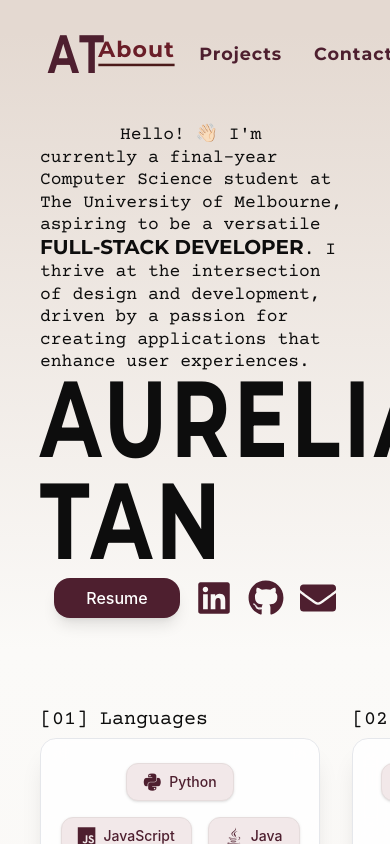
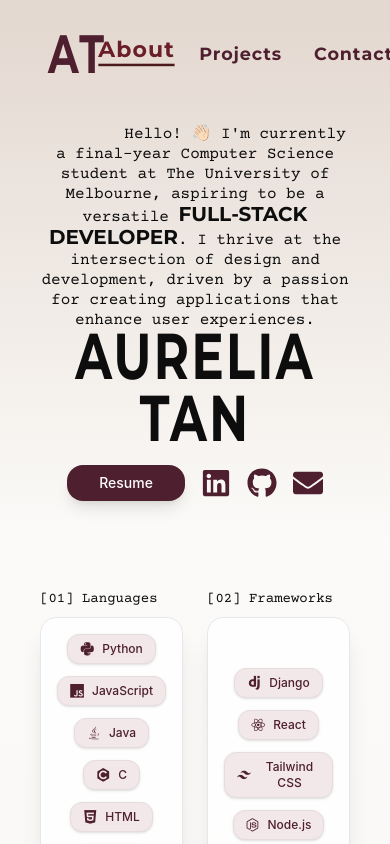
Before and after one commit to aureliatann/portfolio-website, a React (Vite) app: page / in a window 390 px wide. Built offline with nearby package versions, Linux system fonts and the light colour scheme.

Commit message:
updated responsiveness on all sections

```diff
--- a/src/components/About.jsx
+++ b/src/components/About.jsx
@@ -15,8 +15,15 @@ export default function About() {
       <FadeInStagger delay={150} duration={500}>
 
         {/* Row 1: Right-aligned intro paragraph */}
-        <div className="flex w-full justify-end">
-          <p className="text-[#0D0D0D] font-body text-lg sm:text-xl max-w-5xl indent-20 leading-tight mb-5">
+        <div className="flex w-full justify-center lg:justify-end">
+          <p
+            className="
+              text-[#0D0D0D] font-body
+              text-base sm:text-lg md:text-xl lg:text-xl
+              max-w-5xl indent-20 leading-tight mb-3
+              text-center xl:text-right
+            "
+          >
             Hello! 👋🏻 I'm currently a final-year Computer Science student at The University of Melbourne, aspiring to be a versatile{" "}
             <span className="font-heading uppercase text-xl sm:text-2xl leading-none align-baseline">
               full-stack developer
@@ -26,20 +33,34 @@ export default function About() {
         </div>
 
         {/* Row 2: Left-aligned hero text */}
-        <div className="flex w-full justify-start flex-col space-y-4">
-          <h2 className="text-[5rem] sm:text-[8rem] font-heading tracking-wider font-bold text-[#0D0D0D] leading-[0.95] transform scale-y-135">
+        <div className="flex w-full justify-center lg:justify-start flex-col space-y-4">
+          <h2
+            className="
+              font-heading tracking-wider font-bold text-[#0D0D0D] transform scale-y-135 leading-[0.95]
+              text-[3rem] sm:text-[4.5rem] md:text-[6rem] lg:text-[8rem]
+              text-center xl:text-left
+            "
+          >
             AURELIA TAN
           </h2>
 
           {/* Resume + Social links */}
-          <div className="flex justify-center sm:justify-start items-center gap-4 mt-4 text-4xl">
+          <div
+            className="
+              flex items-center gap-4 mt-4 text-3xl sm:text-4xl
+              justify-center sm:justify-center xl:justify-start
+            "
+          >
             <a
               href="/pdfs/Aurelia Tan.pdf"
               target="_blank"
               rel="noopener noreferrer"
-              className="bg-[#4e1f2f] text-white px-8 py-2 rounded-2xl font-medium text-base sm:text-lg shadow-lg
-                         transition transform duration-300 ease-in-out
-                         hover:bg-[#3b0f1b] hover:scale-105 hover:-translate-y-1 hover:shadow-xl"
+              className="
+                bg-[#4e1f2f] text-white px-8 py-2 rounded-2xl font-medium
+                text-sm sm:text-base md:text-lg
+                shadow-lg transition transform duration-300 ease-in-out
+                hover:bg-[#3b0f1b] hover:scale-105 hover:-translate-y-1 hover:shadow-xl
+              "
             >
               Resume
             </a>
@@ -50,8 +71,11 @@ export default function About() {
                 href={item.href}
                 target={item.href.startsWith("mailto") ? "_self" : "_blank"}
                 rel={item.href.startsWith("mailto") ? undefined : "noopener noreferrer"}
-                className="text-[#4e1f2f] transition transform duration-300 ease-in-out
-                           hover:text-[#3b0f1b] hover:scale-105 hover:-translate-y-1 cursor-pointer"
+                className="
+                  text-[#4e1f2f] transition transform duration-300 ease-in-out
+                  hover:text-[#3b0f1b] hover:scale-105 hover:-translate-y-1 cursor-pointer
+                  text-3xl sm:text-4xl
+                "
               >
                 {item.icon}
               </a>
--- a/src/components/ContactForm.jsx
+++ b/src/components/ContactForm.jsx
@@ -14,7 +14,7 @@ const inputClass = `
 // -------------------- CONTACT FORM --------------------
 export default function ContactForm() {
   const [formData, setFormData] = useState({ name: "", email: "", message: "" });
-  const [status, setStatus]     = useState("");
+  const [status, setStatus] = useState("");
 
   const handleChange = (e) => {
     setFormData({ ...formData, [e.target.name]: e.target.value });
@@ -44,17 +44,23 @@ export default function ContactForm() {
       setStatus("Error sending message.");
     }
 
-    // Clear message after 3 seconds
     setTimeout(() => setStatus(""), 3000);
   };
 
   return (
     <section
       id="contact"
-      className="w-full flex flex-col lg:flex-row px-4 lg:px-10 py-12 gap-10 items-center lg:items-center"
+      className="
+        w-full flex flex-col lg:flex-row px-4 lg:px-10 py-6 gap-10
+        items-center lg:items-center
+      "
     >
-      {/* Left side */}
-      <div className="flex-[4] flex flex-col justify-center items-start text-[#e4d9d1] space-y-4">
+      {/* LEFT SIDE */}
+      <div className="
+        flex flex-col flex-1 w-full text-[#e4d9d1] space-y-4
+        text-center lg:text-left
+        items-center lg:items-start
+      ">
         <h2 className="text-6xl font-bold text-[#4e1f2f] scale-y-135">AT</h2>
         <h2 className="font-body text-3xl font-bold">Let's Connect!</h2>
         <p className="font-body text-base">
@@ -63,30 +69,29 @@ export default function ContactForm() {
         </p>
       </div>
 
-      {/* Right side - Contact Form */}
-      <div className="flex-[6] flex justify-end items-center">
+      {/* RIGHT SIDE — FORM */}
+      <div className="flex flex-1 w-full justify-center lg:justify-end">
         <form
-          className="w-full max-w-2xl bg-transparent rounded-2xl space-y-4"
           onSubmit={handleSubmit}
+          className="
+            w-full
+            max-w-2xl
+            bg-transparent
+            rounded-2xl
+            space-y-4
+          "
         >
-          {/* Status Message */}
+          {/* STATUS MSG */}
           {status && (
-            <p
-              className="
-                text-[#e4d9d1] text-center
-                font-body text-sm
-                transition-opacity duration-300
-              "
-            >
+            <p className="text-[#e4d9d1] text-center font-body text-sm transition-opacity duration-300">
               {status}
             </p>
           )}
 
-          {/* Inputs */}
-          <div className="flex gap-4 items-stretch h-full mt-3">
-
+          {/* INPUTS */}
+          <div className="flex gap-4 items-start mt-3 flex-col sm:flex-row">
             {/* Left column: Name & Email */}
-            <div className="flex flex-col gap-2.5 flex-1">
+            <div className="flex flex-col gap-2.5 flex-1 w-full">
               <input
                 type="text"
                 name="name"
@@ -108,7 +113,7 @@ export default function ContactForm() {
             </div>
 
             {/* Right column: Message */}
-            <div className="flex-1 flex flex-col h-full">
+            <div className="flex-1 flex flex-col w-full">
               <textarea
                 name="message"
                 placeholder="Your Message"
@@ -118,10 +123,9 @@ export default function ContactForm() {
                 required
               />
             </div>
-
           </div>
 
-          {/* Heading + Submit Button */}
+          {/* Heading + Button */}
           <div className="flex justify-between items-center mb-2">
             <h2 className="font-body text-[#e4d9d1] font-extrabold tracking-wider leading-tight text-3xl">
               (CONTACT ME)
@@ -140,7 +144,6 @@ export default function ContactForm() {
               Send Message
             </button>
           </div>
-
         </form>
       </div>
     </section>
--- a/src/components/Skills.jsx
+++ b/src/components/Skills.jsx
@@ -39,24 +39,24 @@ function SkillCard({ items }) {
   return (
     <div
       className="
-        w-[280px] h-[250px]
+        w-full h-full min-h-[180px]
         bg-white/80 backdrop-blur-md
-        rounded-2xl shadow-xl border border-gray-200 p-3
+        rounded-2xl shadow-xl border border-gray-200 p-4
         flex
       "
     >
-      <div className="m-auto flex flex-wrap justify-center items-center gap-4 text-center">
+      <div className="m-auto flex flex-wrap justify-center items-center gap-3 text-center">
         {items.map((skill) => (
           <span
             key={skill}
             className="
-              flex items-center gap-2 px-4 py-2
+              flex items-center gap-2 px-3 py-1.5
               rounded-xl bg-[#f2e8e9] text-[#4e1f2f]
-              text-sm sm:text-base font-medium shadow-sm
-              border border-[#e5dcdc]
+              text-xs sm:text-sm md:text-base
+              font-medium shadow-sm border border-[#e5dcdc]
             "
           >
-            <i className={`${skillIcons[skill]} text-lg`} />
+            <i className={`${skillIcons[skill]} text-sm sm:text-base md:text-lg`} />
             {skill}
           </span>
         ))}
@@ -68,18 +68,20 @@ function SkillCard({ items }) {
 // -------------------- SKILLS --------------------
 export default function Skills() {
   const categories = [
-    { label: "[01] Languages",        key: "Languages"  },
-    { label: "[02] Frameworks",       key: "Frameworks" },
-    { label: "[03] Databases",        key: "Databases"  },
-    { label: "[04] Developer Tools",  key: "Tools"      },
+    { label: "[01] Languages",       key: "Languages"  },
+    { label: "[02] Frameworks",      key: "Frameworks" },
+    { label: "[03] Databases",       key: "Databases"  },
+    { label: "[04] Developer Tools", key: "Tools"      },
   ];
 
   return (
     <section id="skills" className="px-4 lg:px-10 py-12">
-      <div className="flex gap-8 items-start max-w-[1200px]">
+      <div className="grid grid-cols-2 xl:grid-cols-4 gap-6 w-full max-w-[1200px]">
         {categories.map(({ label, key }) => (
           <div key={key} className="flex flex-col">
-            <h3 className="font-body text-xl text-[#0D0D0D] mb-1">{label}</h3>
+            <h3 className="font-body text-sm sm:text-lg md:text-xl text-[#0D0D0D] mb-2">
+              {label}
+            </h3>
             <SkillCard items={skillsWithLogos[key]} />
           </div>
         ))}
```
Also changed, not shown: src/components/Projects.jsx (+118 -86 lines).
